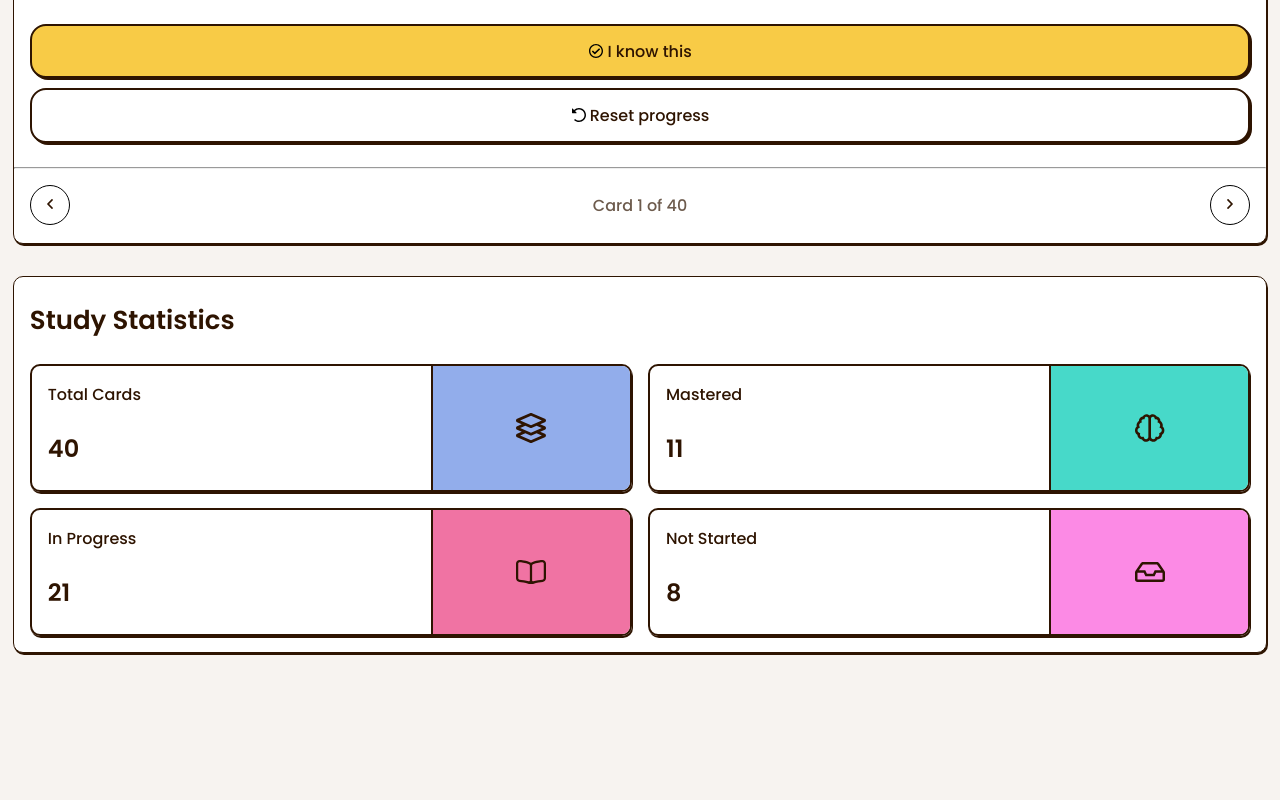
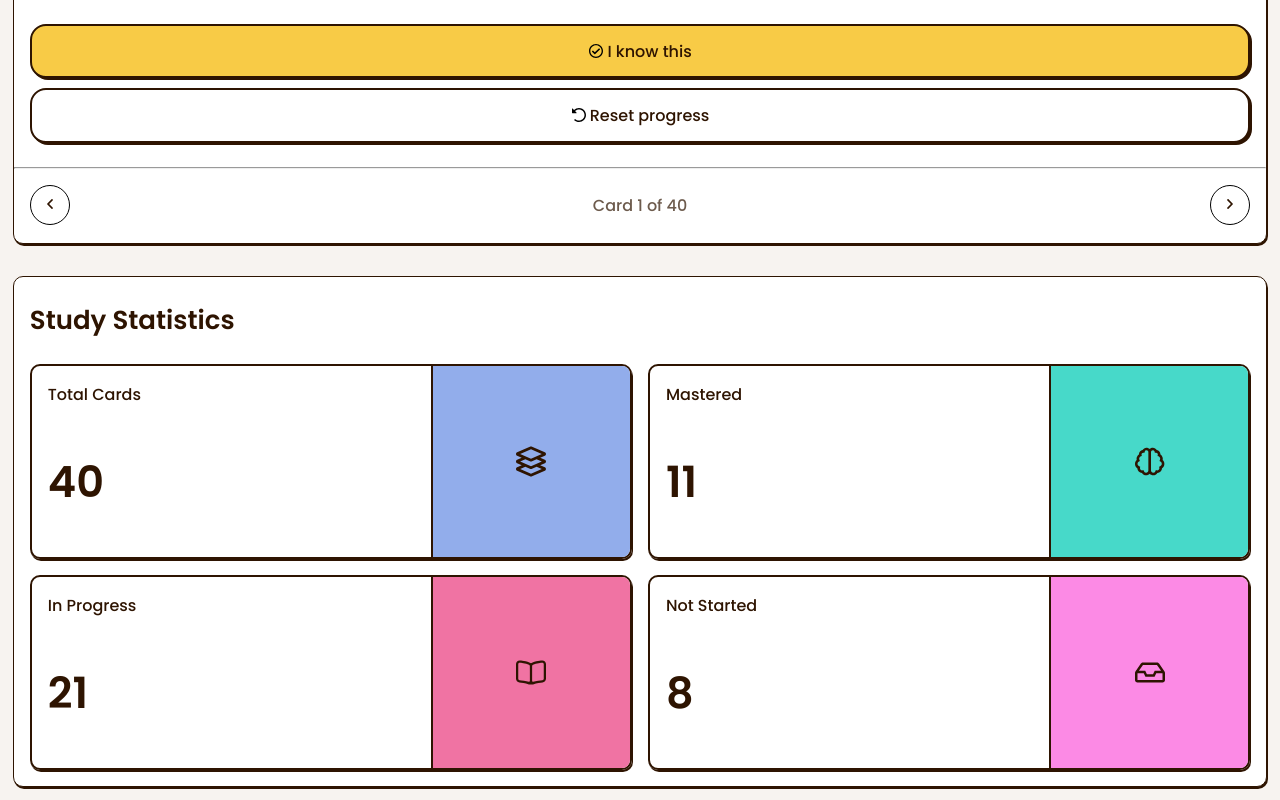
Before and after one commit to bengera/flashcard-app, a React (Vite) app: page / in a window 1280 px wide. Shown: the part 653-1453 px from the top of the page. Before the commit the page ends 1319 px from the top, so only its background shows below. Built offline with nearby package versions, Linux system fonts and the light colour scheme.

Commit message:
Add clamp font size to card number statistics

```diff
--- a/src/css/statistics.css
+++ b/src/css/statistics.css
@@ -71,10 +71,7 @@
 
 .statistics__card-number {
   font-weight: 600;
-  font-size: 24px;
-  /* margin-right: 1px;
-  margin-top: 2.5rem;
-  margin-bottom: 0px; */
+  font-size: clamp(1.5rem, 1.0142rem + 2.1591vw, 2.6875rem);
 }
 
 .icon {
```
